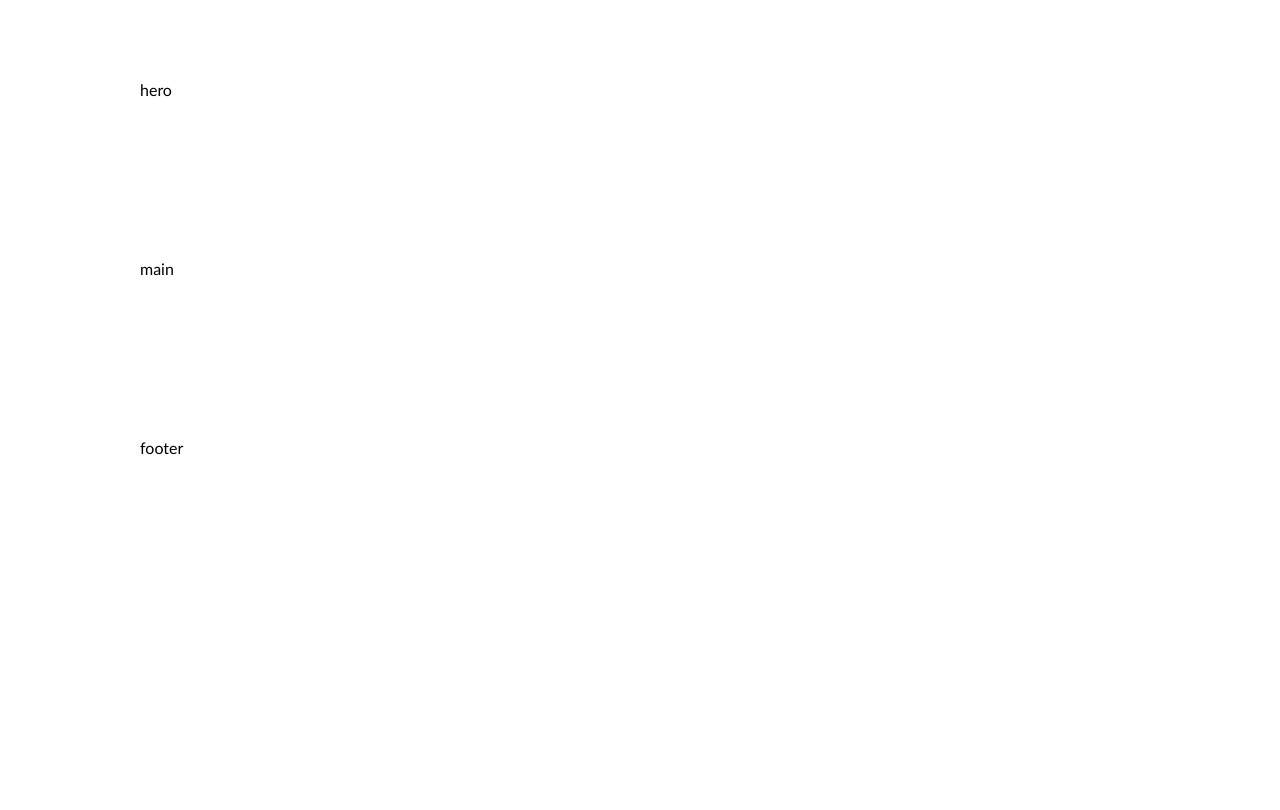
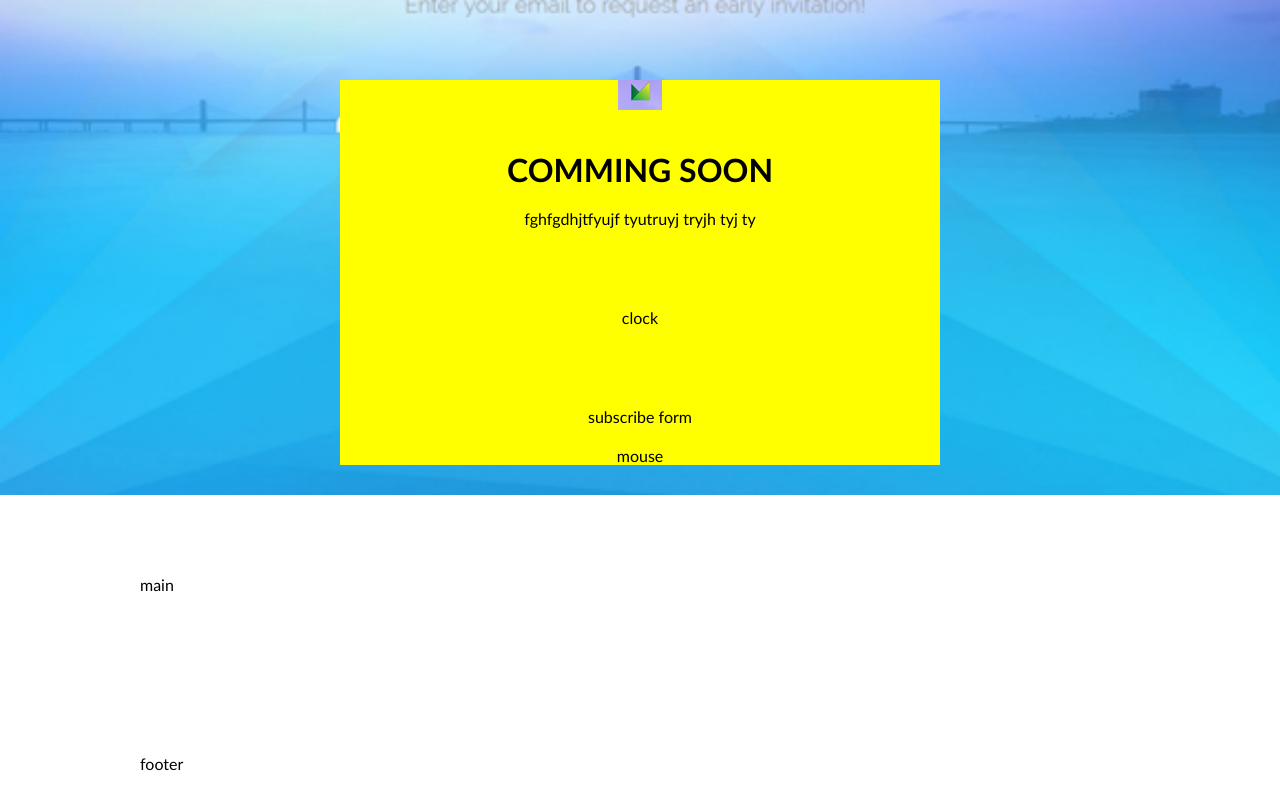
Before and after one commit to zydrunas-pavinksnis/05comming, a plain HTML site: page index.html in a window 1280 px wide. Drawn offline with Linux system fonts and the light colour scheme.

Commit message:
hero ending

```diff
--- /dev/null
+++ b/css/hero.css
@@ -0,0 +1,42 @@
+.hero {
+    padding-bottom: 30px;
+    background-color: #03A9F3;
+    background-image: url(../img/background.png);
+    background-repeat: no-repeat;
+    background-size: cover;
+    background-position: bottom center;
+    text-align: center;
+}
+.hero > .row {
+    background-color: yellow;
+    width: 600px;
+    margin: 0 calc(50% - 300px);
+}
+.hero img {
+    margin-bottom: 40px;
+}
+.hero h1 {
+    width: 100%;
+    margin-bottom: 20px;
+    text-transform: uppercase;
+}
+.hero p {
+    width: 100%;
+
+}
+.hero .clock {
+    width: 100%;
+    margin-bottom: 80px;
+    margin-top: 80px;
+
+
+}
+.hero .form {
+    width: 90%;
+    margin: 0 5% 20px;
+}
+.hero .mouse {
+
+}
+
+@media
--- a/css/layout.css
+++ b/css/layout.css
@@ -1,28 +1,26 @@
 .container {
     width: 100%;
-    padding-top: 80px;
-    padding-bottom: 80px;
+    padding: 80px 0;
     background-color: #fff;
 }
     .container > .row {
         width: 1000px;
-        margin-left: calc(50% - 500px);
-        }
+        margin: 0 calc(50% - 500px);}
 
 @media (max-width: 1100px) {
     .container > .row {
         width: 700px;
-        margin-left: calc(50% - 350px);
+        margin: 0 calc(50% - 350px);
          }
 
         @media (max-width: 800px) {
             .container > .row {
                 width: 500px;
-                margin-left: calc(50% - 250px);
-                              }
+                margin: 0 calc(50% - 250px);
+                }
 
                 @media (max-width: 600px) {
                     .container > .row {
                         width: calc(100%100% - 40px);
-                        margin-left: 20px;
+                        margin: 0 20px;
                                                }
--- a/index.html
+++ b/index.html
@@ -6,11 +6,26 @@
     <title>Comming soon</title>
     <link rel="stylesheet" href="./css/reset.css">
     <link rel="stylesheet" href="./css/layout.css">
+    <link rel="stylesheet" href="./css/hero.css">
 </head>
 <body>
     <div class="container hero">
         <div class="row">
-            hero
+            <img src="./img/logo.png" alt="Logo">
+            <h1>
+                Comming soon
+            </h1>
+            <p>fghfgdhjtfyujf tyutruyj tryjh tyj ty</p>
+            <div class="clock">
+                clock
+            </div>
+            <div class="form">
+                 subscribe form
+            </div>
+            <div class="mouse">
+                mouse
+            </div>
+
         </div>
     </div>
     <main class="container">
```
Also changed, not shown: coming-soon.png (added), img/background.png (added), img/logo.png (added).
